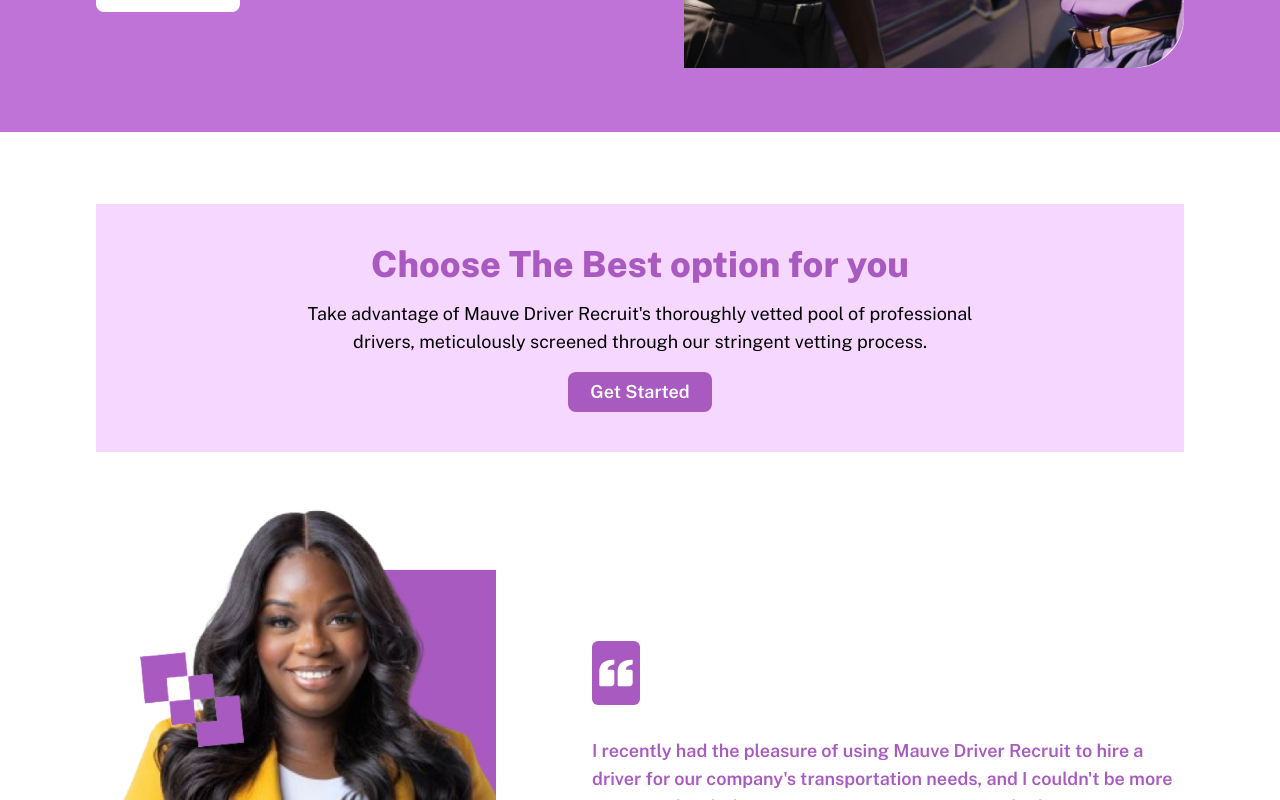
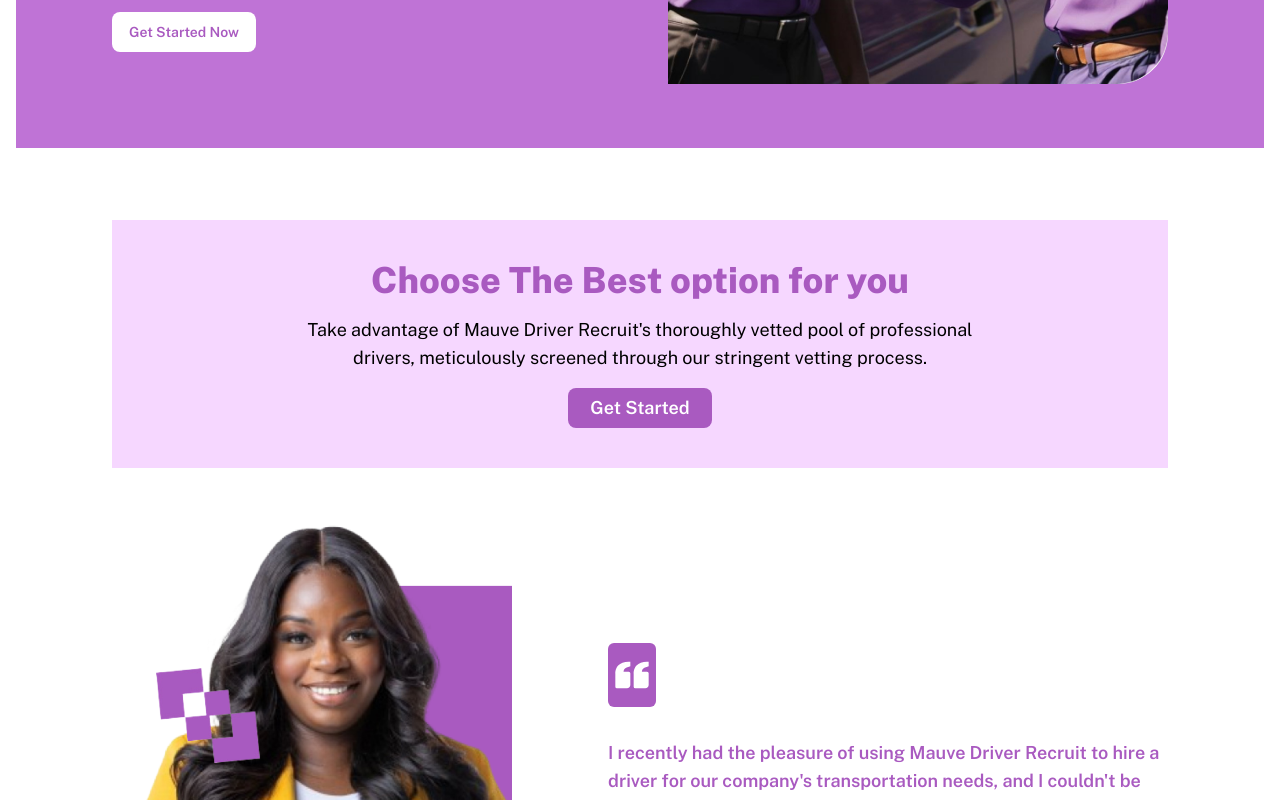
Before and after one commit to Ameneterh/mauve-dr, a React (Vite) app: page /service in a window 1280 px wide. Shown: the part 1417-2217 px from the top of the page. Built offline with nearby package versions, Linux system fonts and the light colour scheme.

Commit message:
change to padding in services page and carousel of home page ui

```diff
--- a/src/Components/HomeComponents/TestimonialComponent.jsx
+++ b/src/Components/HomeComponents/TestimonialComponent.jsx
@@ -2,7 +2,7 @@ import React from "react";
 
 export default function TestimonialComponent(props) {
   return (
-    <div className="max-w-[450px] mx-auto min-h-96 flex flex-col items-center justify-center gap-6 text-white text-center">
+    <div className="w-52 max-w-[450px] mx-auto min-h-96 flex flex-col items-center justify-center gap-6 text-white text-center">
       <div
         className="h-24 w-24 rounded-full border-4 border-white"
         style={{
--- a/src/Pages/HomePage.jsx
+++ b/src/Pages/HomePage.jsx
@@ -128,7 +128,7 @@ export default function HomePage() {
           <div className="text-[#D484EA] text-4xl md:text-6xl font-extrabold capitalize">
             Our happy clients say about us
           </div>
-          <div className="h-96 w-full bg-[#44244D] mt-10">
+          <div className="min-h-96 w-full bg-[#44244D] mt-10 p-4">
             <Carousel
               pauseOnHover
               slideInterval={5000}
--- a/src/Pages/ServicePage.jsx
+++ b/src/Pages/ServicePage.jsx
@@ -10,7 +10,7 @@ import MainLayout from "../layout/MainLayout";
 export default function ServicePage() {
   return (
     <MainLayout>
-      <div className="min-h-screen w-full text-[#000000]">
+      <div className="min-h-screen w-full text-[#000000] p-4">
         {/* Section One */}
         <section className="w-full mt-4 lg:mt-10 flex flex-col lg:flex-row items-center justify-between gap-6 text-md lg:text-lg max-w-6xl mx-auto">
           <div className="flex flex-col gap-3 flex-1">
```
